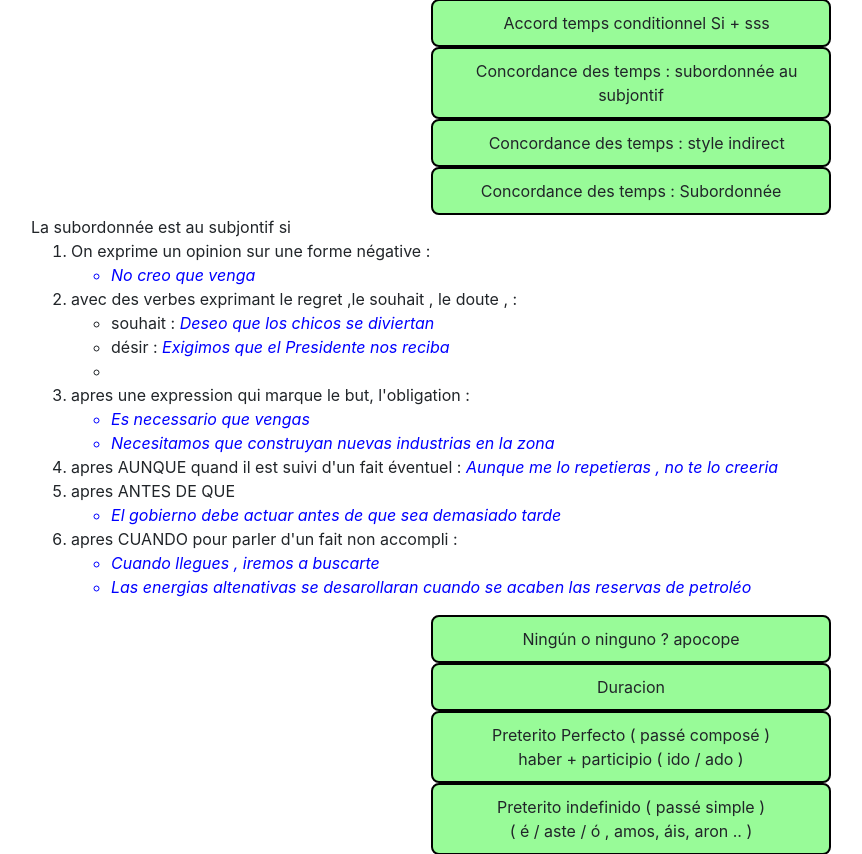
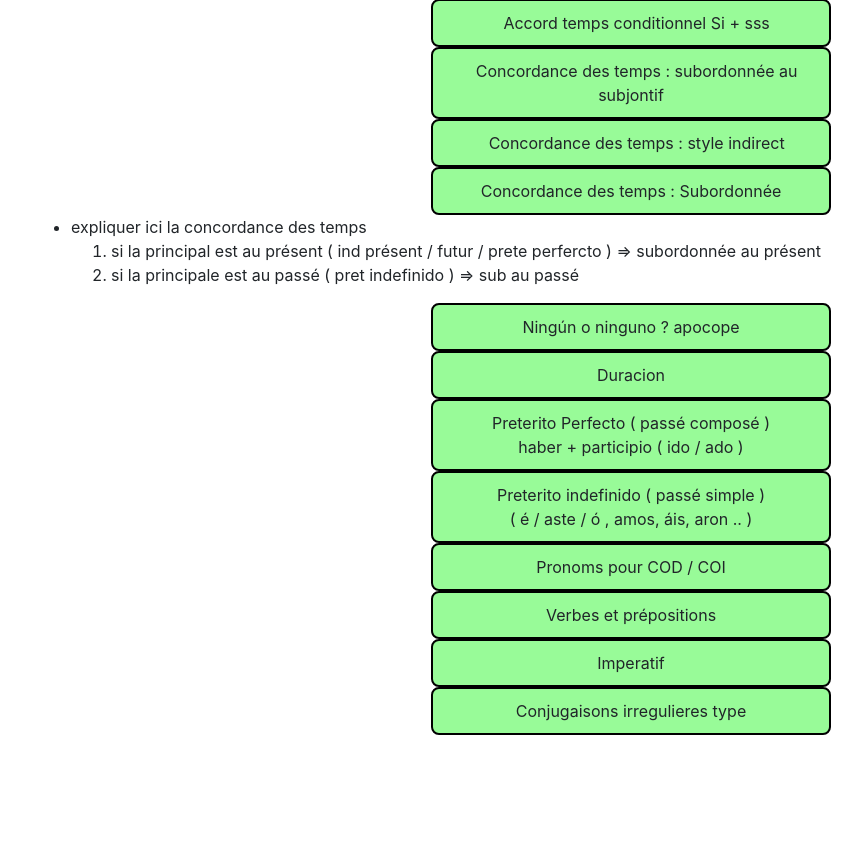
Before and after one commit to kutta75/espanol, a Django app: template verbos/templates/verbos/gramatica.html in a window 1280 px wide, after a click on "Concordance des temps : Subordonnée". Shown: the part 383-1237 px from the top of the page, without its empty margins (9-871 px from the left). After the commit the page ends 1118 px from the top, so only its background shows below. Run offline with Django 3.2, Linux system fonts and the light colour scheme; the template is opened without the code that fills it, so the values that code supplies are empty; some libraries are stand-ins or nearby versions.

Commit message:
Update gramatica.html

```diff
--- a/verbos/templates/verbos/gramatica.html
+++ b/verbos/templates/verbos/gramatica.html
@@ -601,34 +601,14 @@ Attention aux mots se terminant par és  , íon qui , au pluriel , prennent une
 <div class="entete" onclick="ShowHide('zoneAafficher4' )" > Concordance des temps : Subordonnée
 </div>
 <div id='zoneAafficher4' style="text-align: justify; margin-left: 40px;display:none" name="norma" >
-La subordonnée est au subjontif si
- <ol>
- <li> On exprime un opinion sur une forme négative :
-	 <ul>
-		 <li class="exemple" > No creo que venga </li>
-	 </ul>
- <li> avec des verbes exprimant le regret ,le souhait  , le doute , :
-	 <ul>
-		 <li> souhait :<span class="exemple">  Deseo que los chicos se diviertan </li>
-		 <li> désir : <span class="exemple"> Exigimos que el Presidente nos reciba <li>
-	 </ul>
- <li> apres une expression qui marque le but, l'obligation :
-	 <ul>
-		 <li class="exemple"> Es necessario que vengas </li>
-		 <li class="exemple" > Necesitamos que construyan nuevas industrias en la zona
-	 </ul>
-			 <li> apres AUNQUE quand il est suivi d'un fait éventuel : <span class="exemple"> Aunque me lo repetieras , no te lo creeria </li>
- <li> apres ANTES DE QUE  </li>
- 	<ul>
-		<li class="exemple"> El gobierno debe actuar antes de que sea demasiado tarde
-	</ul>
- <li> apres CUANDO pour parler d'un fait non accompli  :
-	 <ul>
-		 <li class="exemple"> Cuando llegues , iremos a buscarte </li>
-		 <li class="exemple" > Las energias altenativas se desarollaran cuando se acaben las reservas de petroléo </li>
-	 </ul>
+<ul>
+	<li> expliquer ici la concordance des temps </li>
+		<ol>
+		<li> si la principal est au présent ( ind présent / futur  / prete perfercto ) => subordonnée au présent </li>
+		<li> si la principale est au passé ( pret indefinido ) => sub au passé 	</li>
+		</ol>
+</ul>
 
- </ol>
 
 </div>
 
```
